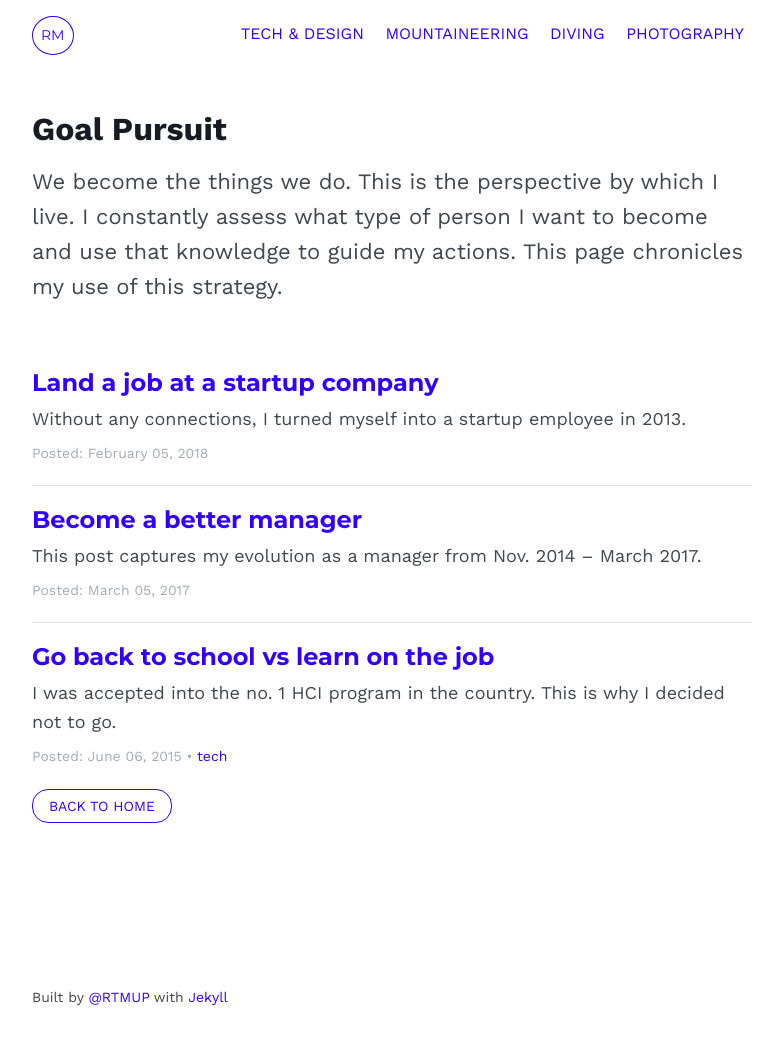
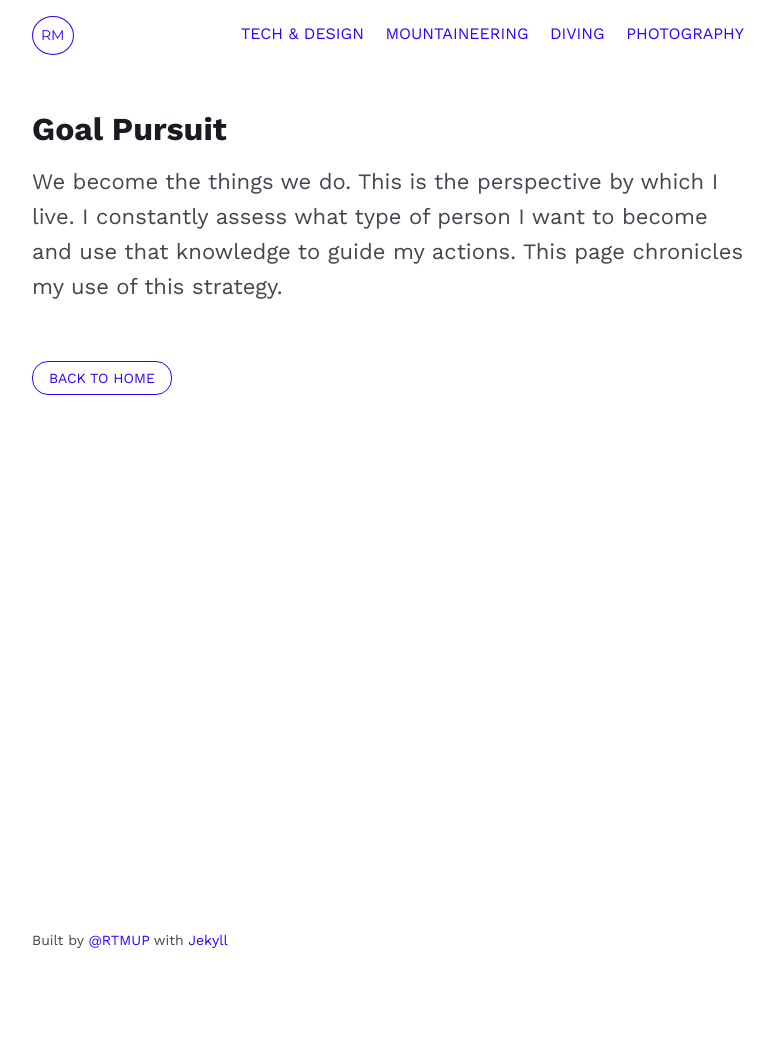
Before and after one commit to mcknightlabs/rtmup, a Jekyll site: the page built from goals.html, in a window 1280 px wide. Shown: the whole page, without its empty margins (248-1022 px from the left). Built offline with Jekyll 4.4.1, drawn with Linux system fonts in a browser that asks for light colours; after the commit the page ends 1003 px from its top, so only the background shows below that; some of the changed lines change nothing that is shown.

Commit message:
updates posts

```diff
--- a/_posts/tech-design/2015-06-06-school-vs-on-job.md
+++ b/_posts/tech-design/2015-06-06-school-vs-on-job.md
@@ -2,7 +2,7 @@
 layout: article
 title: Go back to school vs learn on the job
 description: I was accepted into the no. 1 HCI program in the country. This is why I decided not to go.
-category: goal
+category: tech
 og_title: Go back to school vs learn on the job
 og_description: I was accepted into the no. 1 HCI program in the country. This is why I decided not to go.
 og_image: /media/img/goals/2015-06-06-school-vs-on-job/cmu.jpg
--- a/_posts/tech-design/2017-03-05-management.md
+++ b/_posts/tech-design/2017-03-05-management.md
@@ -2,7 +2,7 @@
 layout: article
 title: Become a better manager
 description: This post captures my evolution as a manager from Nov. 2014 – March 2017.
-category: goal
+category: tech
 topics: management
 og_title: Become a better manager
 og_description: This post captures my evolution as a manager from Nov. 2014 – March 2017.
--- a/_posts/tech-design/2018-02-05-startupjob.md
+++ b/_posts/tech-design/2018-02-05-startupjob.md
@@ -2,7 +2,7 @@
 layout: article
 title: Land a job at a startup company
 description: Without any connections, I turned myself into a startup employee in 2013.
-category: goal
+category: tech
 tags:
 og_title: Land a job at a startup company
 og_description: Without any connections, I turned myself into a startup employee in 2013.
```
